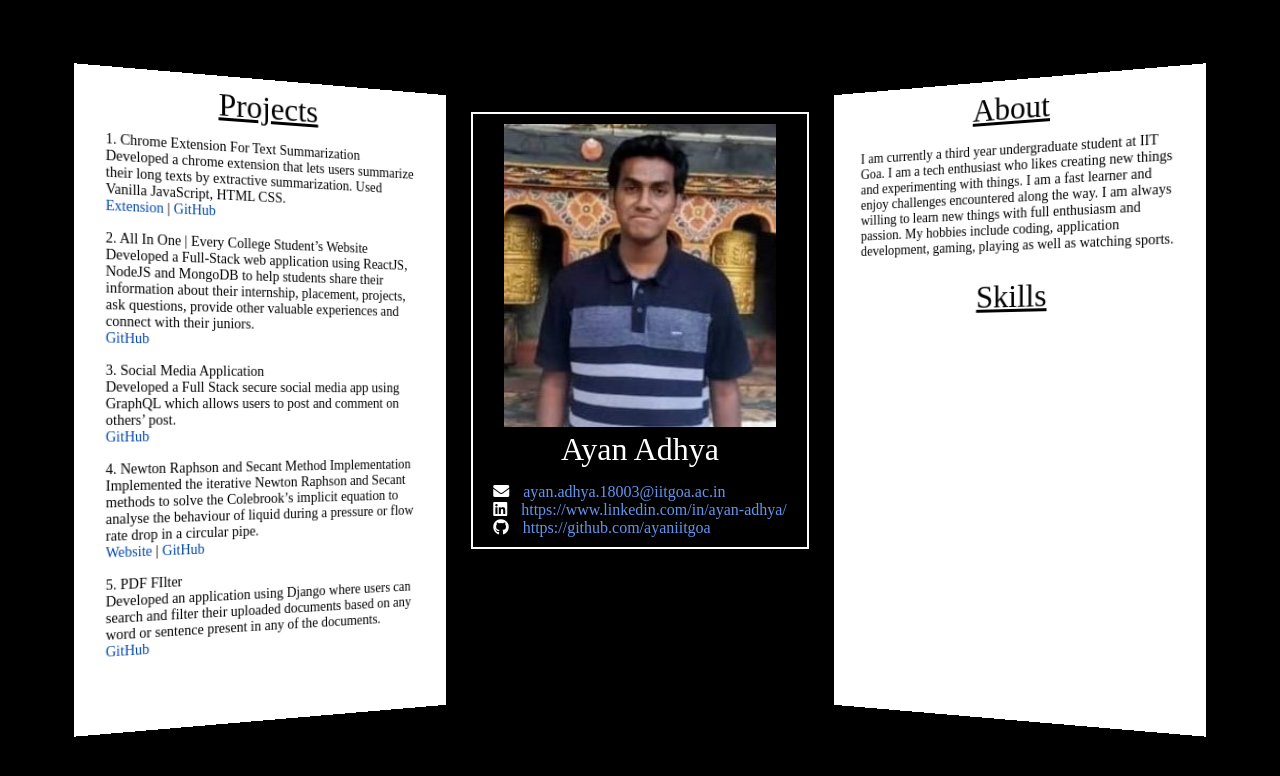
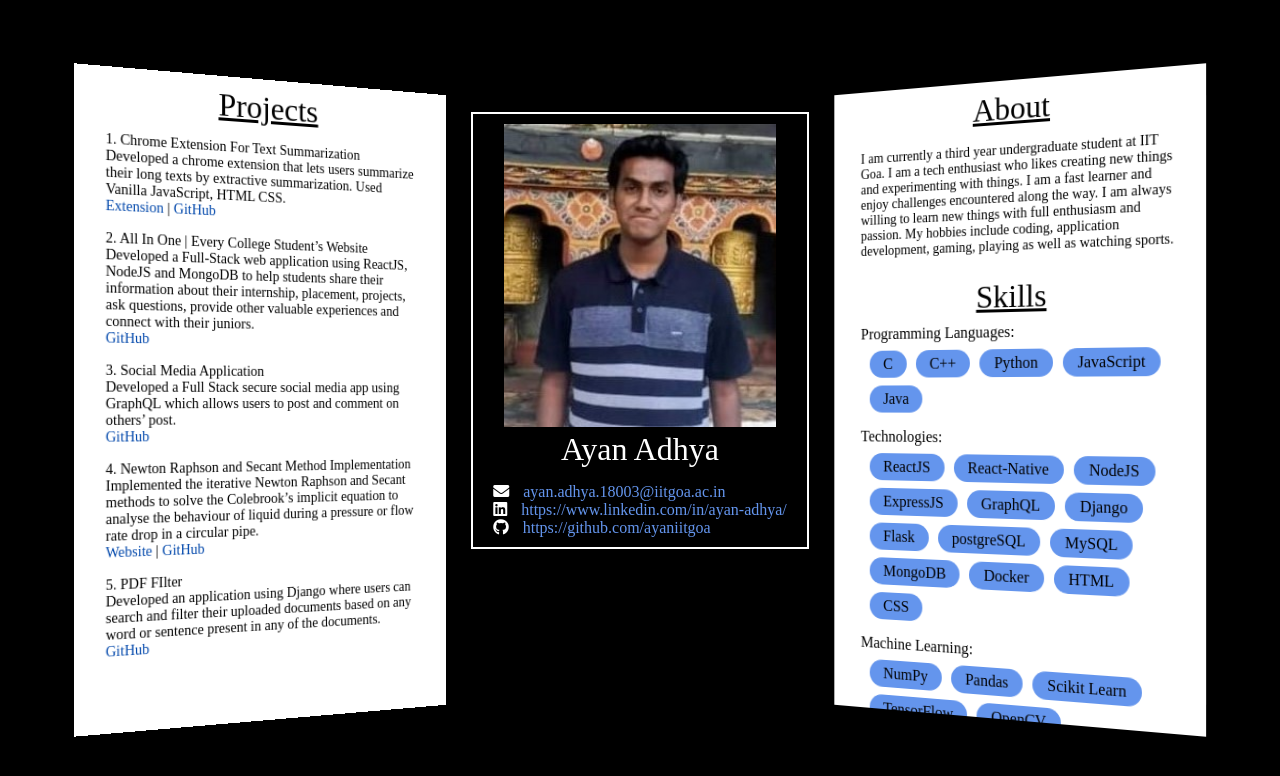
Before and after one commit to ayaniitgoa/ayaniitgoa.github.io, a plain HTML site: page index.html in a window 1280 px wide. Drawn offline with Linux system fonts and the light colour scheme.

Commit message:
Added skills

```diff
--- a/index.html
+++ b/index.html
@@ -147,6 +147,44 @@
           playing as well as watching sports.
         </div>
         <div class="card-title skills-title">Skills</div>
+        <p class="tags-title">
+          Programming Languages:
+        </p>
+        <div class="tags">
+          <div class="tag">C</div>
+          <div class="tag">C++</div>
+          <div class="tag">Python</div>
+          <div class="tag">JavaScript</div>
+          <div class="tag">Java</div>
+        </div>
+        <p class="tags-title">
+          Technologies:
+        </p>
+        <div class="tags">
+          <div class="tag">ReactJS</div>
+          <div class="tag">React-Native</div>
+          <div class="tag">NodeJS</div>
+          <div class="tag">ExpressJS</div>
+          <div class="tag">GraphQL</div>
+          <div class="tag">Django</div>
+          <div class="tag">Flask</div>
+          <div class="tag">postgreSQL</div>
+          <div class="tag">MySQL</div>
+          <div class="tag">MongoDB</div>
+          <div class="tag">Docker</div>
+          <div class="tag">HTML</div>
+          <div class="tag">CSS</div>
+        </div>
+        <p class="tags-title">
+          Machine Learning:
+        </p>
+        <div class="tags">
+          <div class="tag">NumPy</div>
+          <div class="tag">Pandas</div>
+          <div class="tag">Scikit Learn</div>
+          <div class="tag">TensorFlow</div>
+          <div class="tag">OpenCV</div>
+        </div>
       </div>
     </div>
 
--- a/style.css
+++ b/style.css
@@ -97,7 +97,21 @@ a {
   font-size: 32px;
   text-decoration: underline;
 }
-
+.tags-title {
+  margin-top: 1vh;
+}
+.tags {
+  display: flex;
+  flex-wrap: wrap;
+  margin-top: 1vh;
+}
+.tag {
+  background: #6495ed;
+  margin-left: 10px;
+  padding: 5px 15px;
+  border-radius: 20px;
+  margin-bottom: 1vh;
+}
 @media only screen and (max-width: 1260px) {
   .card1 {
     transform: rotateY(0deg);
```
